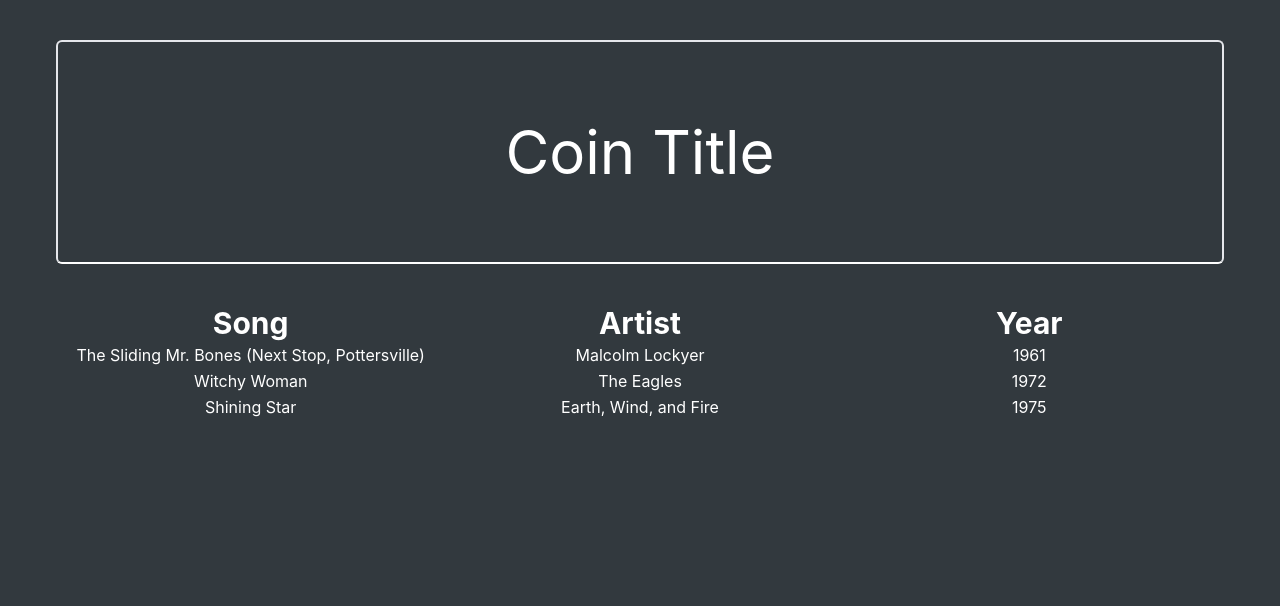
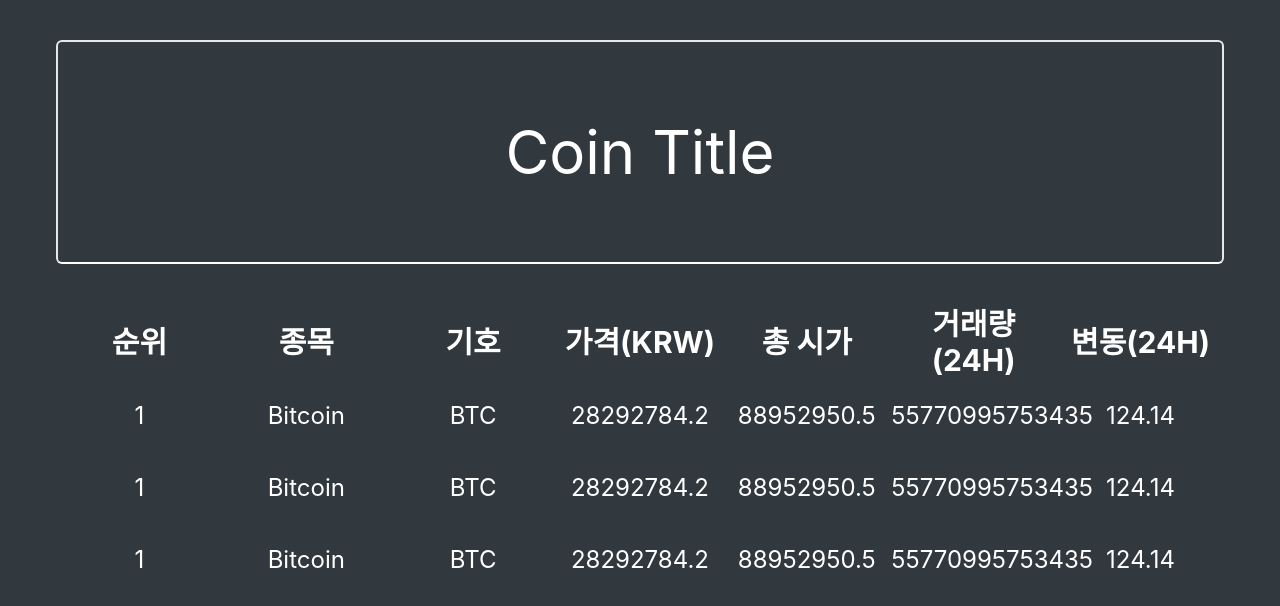
Before and after one commit to Jeong-wonho/my_first_coin, a React (Create React App) app: page / in a window 1280 px wide. Shown: the top 606 px of the page. Built offline with nearby package versions, Linux system fonts and the light colour scheme.

Commit message:
테이블 css 작업

```diff
--- a/src/App.js
+++ b/src/App.js
@@ -10,31 +10,48 @@
         <div className="table m-10">
             <table className="table-fixed text-white w-full text-center">
                 <thead className="text-3xl pb-3 m-10">
-                <tr className="leading-12">
-                    <th>Song</th>
-                    <th>Artist</th>
-                    <th>Year</th>
+                <tr className="border-separate border-bottom border-slate-400">
+                    <th className="p-5">순위</th>
+                    <th>종목</th>
+                    <th>기호</th>
+                    <th>가격(KRW)</th>
+                    <th>총 시가</th>
+                    <th>거래량(24H)</th>
+                    <th>변동(24H)</th>
                 </tr>
                 </thead>
-                <tbody>
+                <tbody className="text-2xl">
                 <tr>
-                    <td>The Sliding Mr. Bones (Next Stop, Pottersville)</td>
-                    <td>Malcolm Lockyer</td>
-                    <td>1961</td>
+                    <td className="p-5">1</td>
+                    <td>Bitcoin</td>
+                    <td>BTC</td>
+                    <td>28292784.2</td>
+                    <td>88952950.5</td>
+                    <td>55770995753435</td>
+                    <td>124.14</td>
                 </tr>
                 <tr>
-                    <td>Witchy Woman</td>
-                    <td>The Eagles</td>
-                    <td>1972</td>
+                    <td className="p-5">1</td>
+                    <td>Bitcoin</td>
+                    <td>BTC</td>
+                    <td>28292784.2</td>
+                    <td>88952950.5</td>
+                    <td>55770995753435</td>
+                    <td>124.14</td>
                 </tr>
                 <tr>
-                    <td>Shining Star</td>
-                    <td>Earth, Wind, and Fire</td>
-                    <td>1975</td>
+                    <td className="p-5">1</td>
+                    <td>Bitcoin</td>
+                    <td>BTC</td>
+                    <td>28292784.2</td>
+                    <td>88952950.5</td>
+                    <td>55770995753435</td>
+                    <td>124.14</td>
                 </tr>
                 </tbody>
             </table>
         </div>
+
     </div>
   );
 }
```
